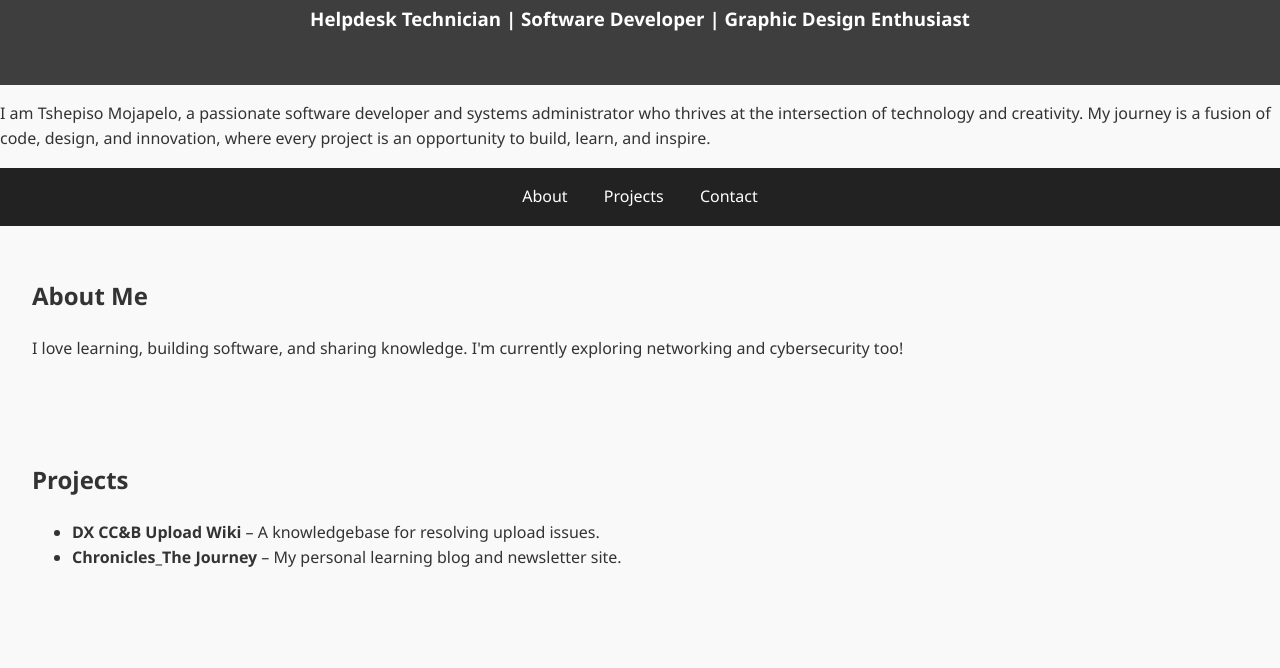
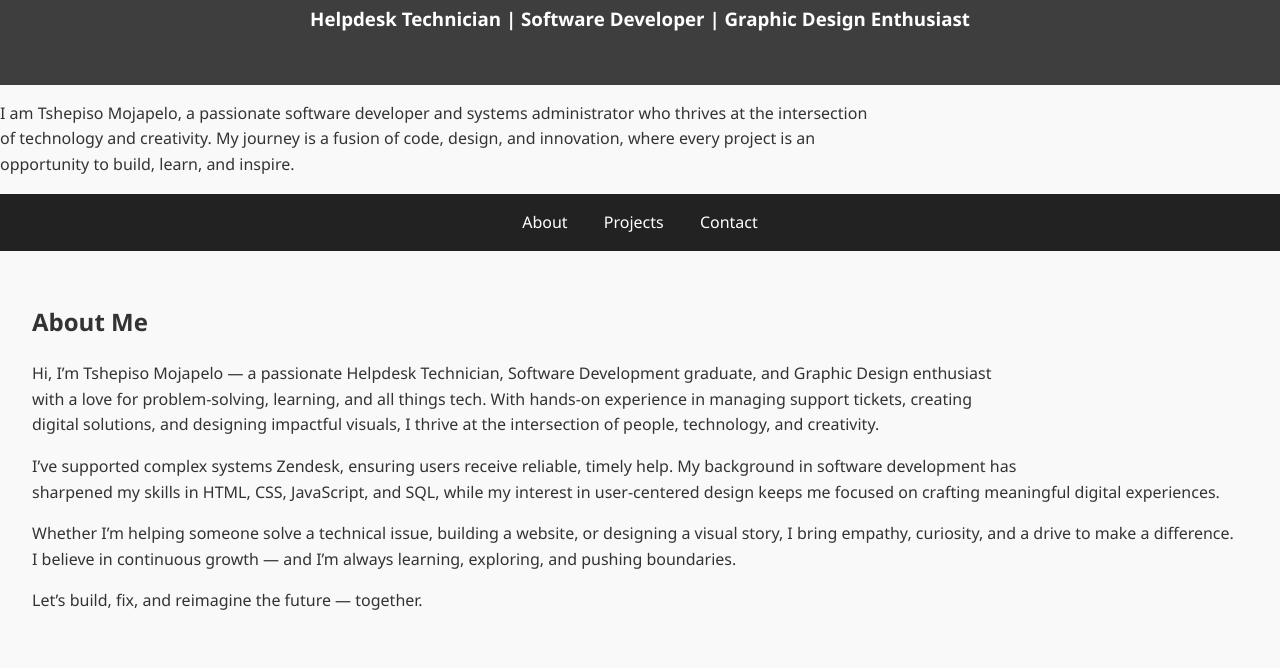
Before and after one commit to MojapeloCodes/MojapeloCodes.github.io, a plain HTML site: page index.html in a window 1280 px wide. Shown: the part 122-790 px from the top of the page. Drawn offline with Linux system fonts and the light colour scheme.

Commit message:
Update index.html

```diff
--- a/index.html
+++ b/index.html
@@ -12,7 +12,9 @@
     <h1>Hi, I'm Tshepiso </h1>
     <h3>Helpdesk Technician | Software Developer | Graphic Design Enthusiast</h3>
   </header>
-  <p>I am Tshepiso Mojapelo, a passionate software developer and systems administrator who thrives at the intersection of technology and creativity. My journey is a fusion of code, design, and innovation, where every project is an opportunity to build, learn, and inspire.</p>
+  <p>I am Tshepiso Mojapelo, a passionate software developer and systems administrator who thrives at the intersection <br>
+    of technology and creativity. My journey is a fusion of code, design, and innovation, where every project is an <br>
+    opportunity to build, learn, and inspire.</p>
   <nav>
     <a href="#about">About</a>
     <a href="#projects">Projects</a>
@@ -21,7 +23,17 @@
 
   <section id="about">
     <h2>About Me</h2>
-    <p>I love learning, building software, and sharing knowledge. I'm currently exploring networking and cybersecurity too!</p>
+    <p>Hi, I’m Tshepiso Mojapelo — a passionate Helpdesk Technician, Software Development graduate, and Graphic Design enthusiast <br>
+      with a love for problem-solving, learning, and all things tech. With hands-on experience in managing support tickets, creating <br>
+      digital solutions, and designing impactful visuals, I thrive at the intersection of people, technology, and creativity.</p>
+
+      <p>I’ve supported complex systems Zendesk, ensuring users receive reliable, timely help. My background in software development has <br>
+      sharpened my skills in HTML, CSS, JavaScript, and SQL, while my interest in user-centered design keeps me focused on crafting meaningful digital experiences.</p>
+
+<p>Whether I’m helping someone solve a technical issue, building a website, or designing a visual story, I bring empathy, curiosity, and a drive to make a difference. <br>
+  I believe in continuous growth — and I’m always learning, exploring, and pushing boundaries. </p>
+
+<p> </p>Let’s build, fix, and reimagine the future — together.</p>
   </section>
 
   <section id="projects">
```
